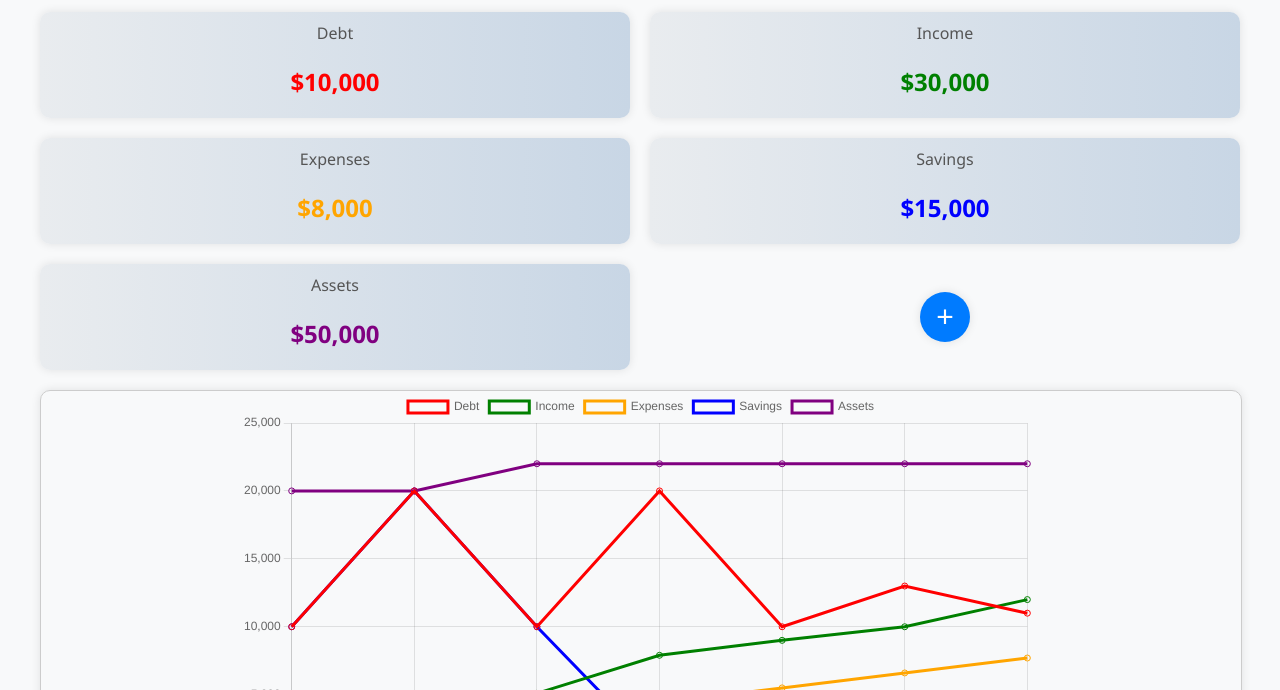
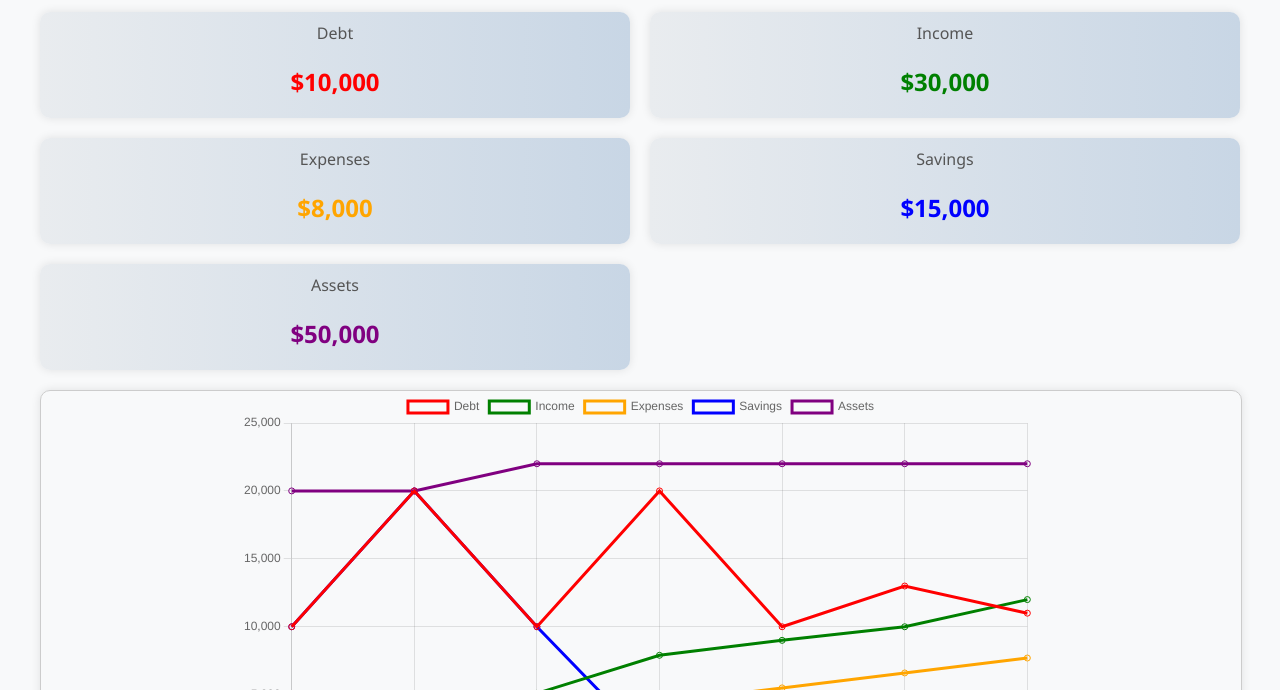
Before and after one commit to sgana24/DebtT, a plain HTML site: page financialHealthPage.html in a window 1280 px wide. Shown: the part 110-800 px from the top of the page. Drawn offline with nearby package versions, Linux system fonts and the light colour scheme.

Commit message:
Update financialHealthPage.html

```diff
--- a/financialHealthPage.html
+++ b/financialHealthPage.html
@@ -201,7 +201,7 @@
             </div>
 
 
-            <button class="add-button">+</button>
+
         </div>
 
         <div id="chartContainer">
```
